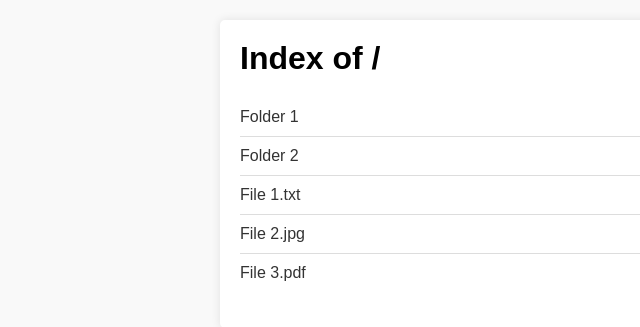
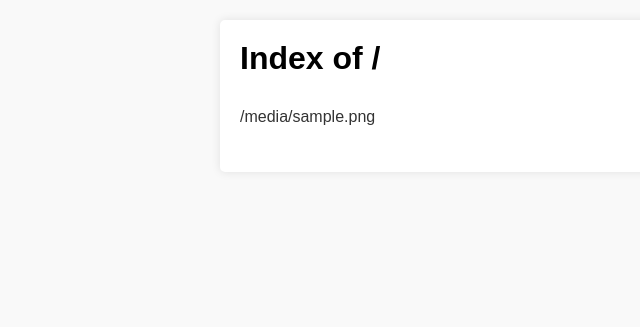
Before and after one commit to 0x00bit/MediaHome, a Python web app: template templates/dir_list.html in a window 1280 px wide. Shown: the top 327 px of the page, without its empty margins (0-640 px from the left). Run offline with Jinja, Linux system fonts and the light colour scheme; the template is opened without the code that fills it: most values are stand-ins (such as "Sample title", 1, 10 or a date in 2020).

Commit message:
feat: added file listing

```diff
--- a/templates/dir_list.html
+++ b/templates/dir_list.html
@@ -50,12 +50,10 @@
 {% block body %}
 <div class="container">
     <h1>Index of /</h1>
-    <ul>
-      <li><a href="#">Folder 1</a></li>
-      <li><a href="#">Folder 2</a></li>
-      <li><a href="#">File 1.txt</a></li>
-      <li><a href="#">File 2.jpg</a></li>
-      <li><a href="#">File 3.pdf</a></li>
+    <ul id="file-list">
+        {% for file in files_dir %}
+        <li><a href="#">{{ file }}</a></li>
+        {% endfor %}
     </ul>
-  </div>
+</div>
 {% endblock %}
```
